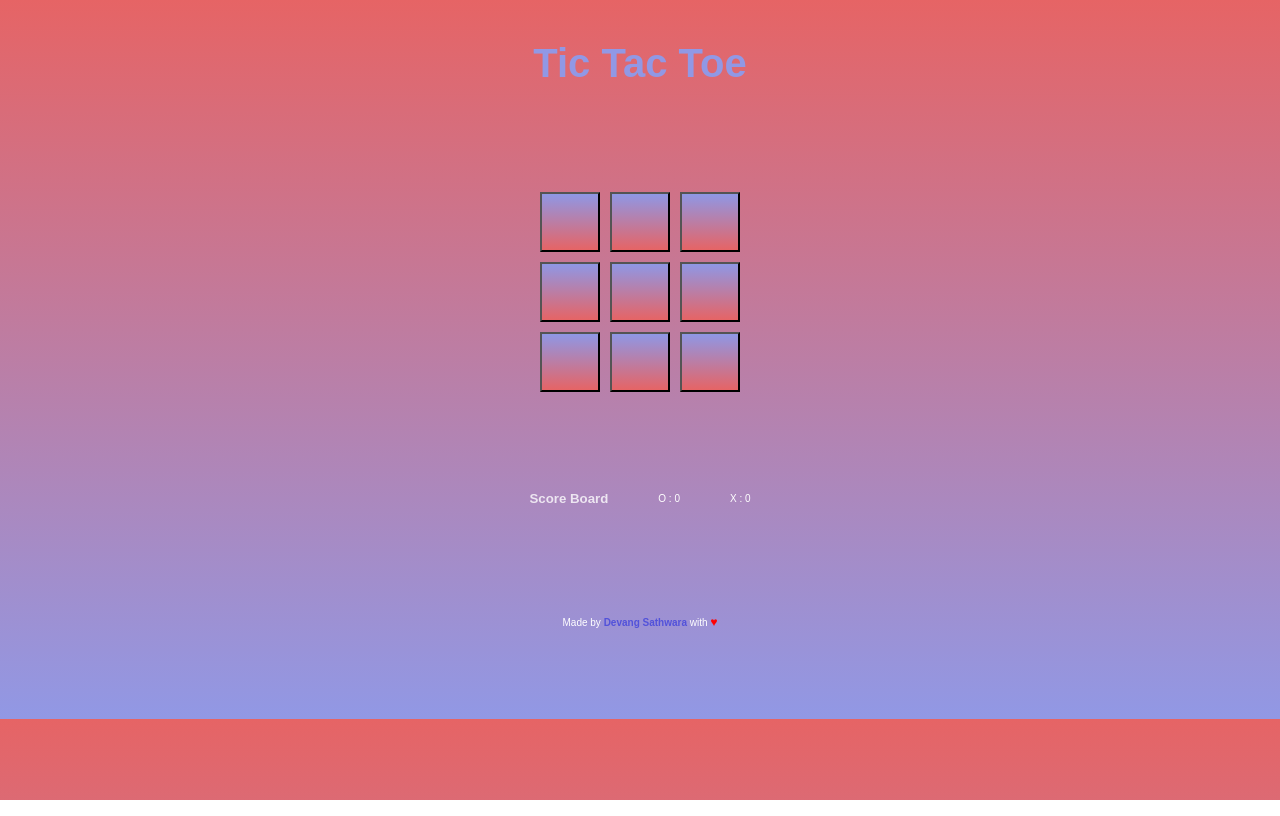
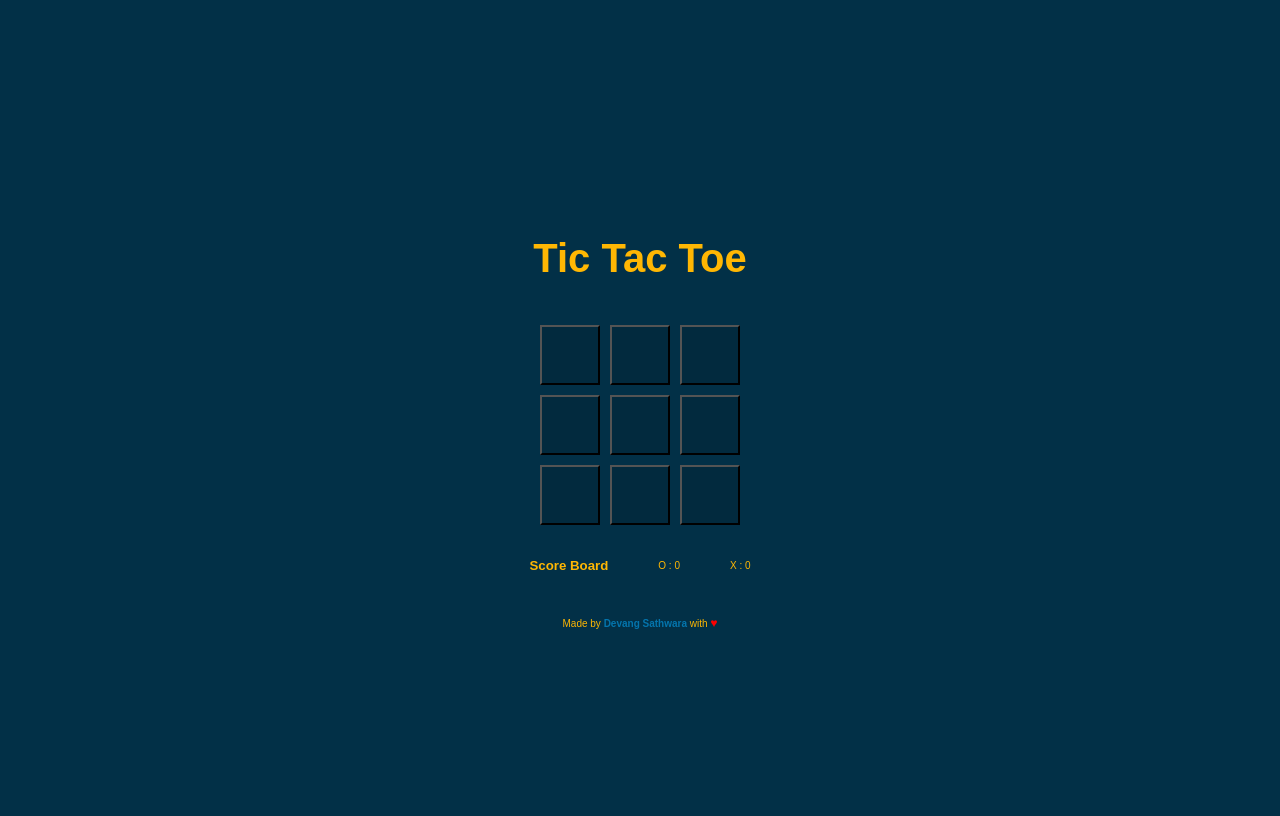
Before and after one commit to devang496/tic_tac_toe, a plain HTML site: page index.html in a window 1280 px wide. Drawn offline with Linux system fonts and the light colour scheme.

Commit message:
Final changes

```diff
--- a/index.html
+++ b/index.html
@@ -1,17 +1,17 @@
 <!DOCTYPE html>
 <html lang="en">
   <head>
+    <meta charset="UTF-8" />
+    <meta name="viewport" content="width=device-width, initial-scale=1.0" />
     <link rel="stylesheet" href="./styles.css" />
     <title>Document</title>
   </head>
   <body>
-    <header class="headerSection">
+    <main class="mainSection">
       <h2 id="heading">Tic Tac Toe</h2>
-    </header>
-    <main class="mainSection">
-      <section id="winner" class="winnerPlayer hidden"></section>
+      <div id="winner" class="winnerPlayer hidden"></div>
       <button id="new-game" class="newGameBtn hidden">New Game</button>
-      <section class="boxes">
+      <div class="boxes">
         <button class="box"></button>
         <button class="box"></button>
         <button class="box"></button>
@@ -21,12 +21,12 @@
         <button class="box"></button>
         <button class="box"></button>
         <button class="box"></button>
-      </section>
-      <section class="scoreBoard">
+      </div>
+      <div class="scoreBoard">
         <h5>Score Board</h5>
         <p id="scoreO">O : 0</p>
         <p id="scoreX">X : 0</p>
-      </section>
+      </div>
       <p>Made by <span>Devang Sathwara</span> with <span>&hearts;</span></p>
     </main>
     <script src="./script.js"></script>
--- a/styles.css
+++ b/styles.css
@@ -1,8 +1,14 @@
 /* General Styles */
 body {
-    background: linear-gradient(#e66465, #9198e5);
+    width: auto;
+    height: 100vh;
+    background: #023047;
     font-family: sans-serif;
 }
+
+/* #ffb703; */
+/* background-color: #023047; */
+/* box-shadow: 0 0 1rem rgba(0, 0, 0, 0.3); */
 
 .headerSection {
     display: flex;
@@ -12,27 +18,28 @@ body {
 }
 
 #heading {
-    color: #9198e5;
+    color: #ffb703;
     font-size: 2rem;
+    margin-top: 60px;
 }
 
 .mainSection {
+    width: 100%;
+    height: 100%;
     display: flex;
-    justify-content: space-evenly;
+    flex-direction: column;
+    justify-content: center;
     align-items: center;
-    height: 74vh;
-    flex-direction: column;
-    gap: 5px;
-    background: transparent;
+    gap: 11px;
 }
 
 .mainSection p {
     font-size:x-small;
-    color: white;
+    color: #ffb703;
 }
 
 .mainSection span:nth-of-type(1) {
-    color: rgb(82, 82, 218);
+    color: #0475ad;
     font-weight: bold;
 }
 
@@ -48,14 +55,14 @@ body {
 }
 
 .box {
-    height: 50px;
-    width: 50px;
+    height: 60px;
+    width: 60px;
     display: flex;
     justify-content: center;
     align-items: center;
     font-size: 2em;
-    color: rgba(255, 255, 255, 0.789);
-    background: linear-gradient(#8f97e5, #e66465);
+    color: #ffb703;
+    background: #022a3e;
 }
 
 .scoreBoard {
@@ -63,11 +70,11 @@ body {
     justify-content: center;
     align-items: center;
     gap: 30px;
-    color: rgba(255, 255, 255, 0.789);
+    color: #ffb703;
 }
 
 .winnerPlayer {
-    color: rgba(255, 255, 255, 0.789);
+    color: #ffb703;
     font-size: 20px;
 }
 
@@ -79,8 +86,8 @@ body {
     justify-content: center;
     align-items: center;
     font-size: 0.6em;
-    color: rgba(255, 255, 255, 0.789);
-    background: linear-gradient(#9198e5, #e66465);
+    color: #ffb703;
+    background: #022a3e;
 }
 
 .hidden {
```
